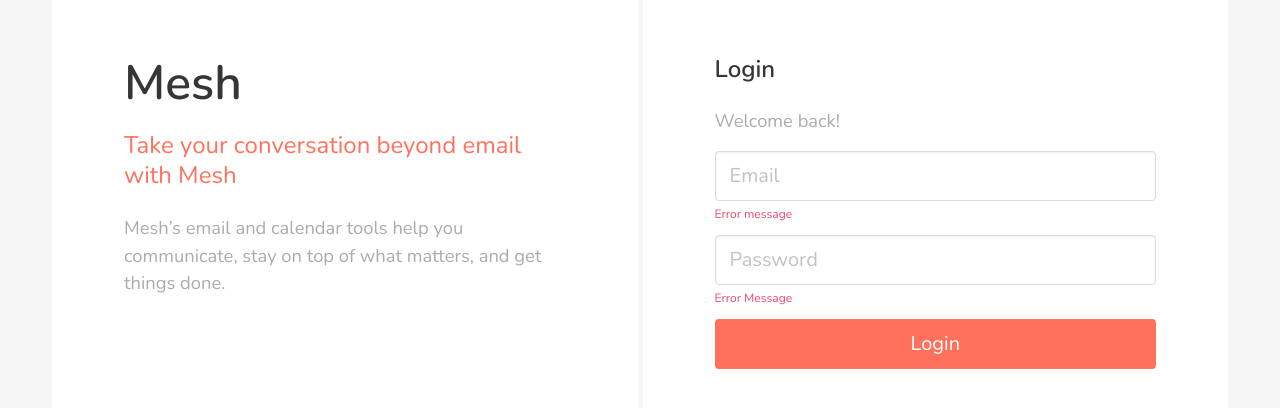
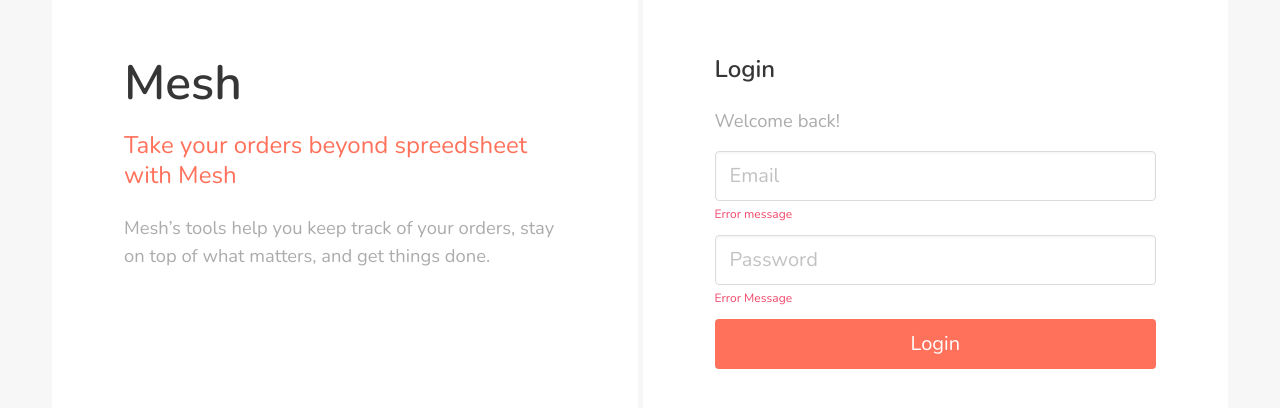
Before and after one commit to onwuvic/mesh, a React (Create React App) app: page /login in a window 1280 px wide. Shown: the part 144-552 px from the top of the page. Built offline with nearby package versions, Linux system fonts and the light colour scheme.

Commit message:
update heading cover

```diff
--- a/src/views/LoginPage/LoginPage.tsx
+++ b/src/views/LoginPage/LoginPage.tsx
@@ -9,8 +9,8 @@ const LoginPage = () => {
                 <div className="columns is-multiline is-centered contain">
                     <div className="column left">
                     <h1 className="title is-1 u-margin-bottom">Mesh</h1>
-                    <h2 className="subtitle colored is-4 primary-color">Take your conversation beyond email with Mesh</h2>
-                    <p>Mesh’s email and calendar tools help you communicate,
+                    <h2 className="subtitle colored is-4 primary-color">Take your orders beyond spreedsheet with Mesh</h2>
+                    <p>Mesh’s tools help you keep track of your orders,
                         stay on top of what matters, and get things done.</p>
                     </div>
                     <div className="column right">
```
